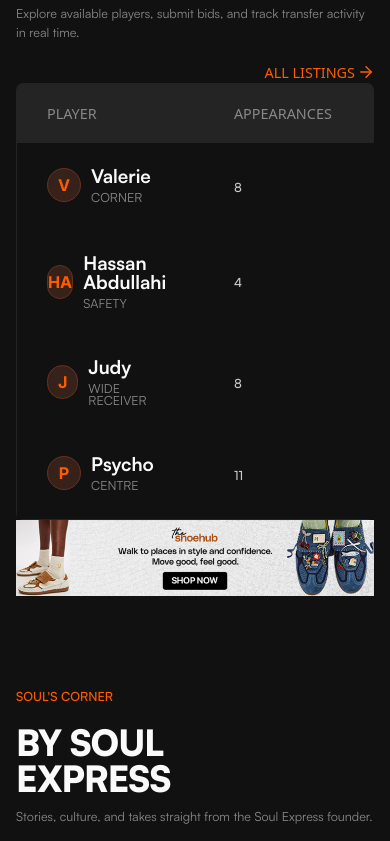
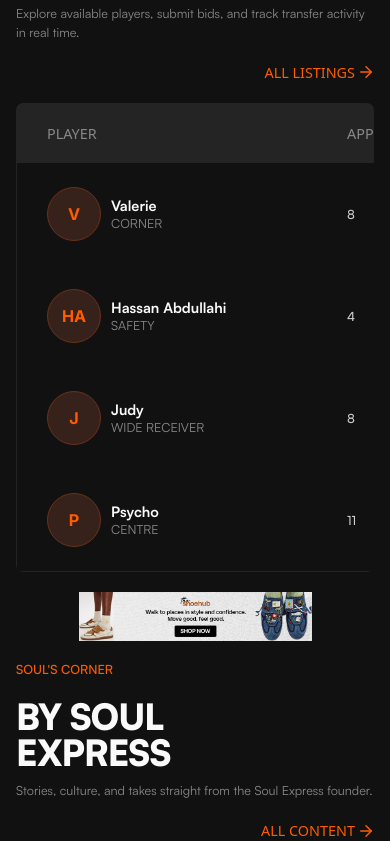
Before and after one commit to Abuja-Blazers/abuja-blazers-frontend, a Next.js app: page / in a window 390 px wide. Shown: the part 3924-4765 px from the top of the page. Built offline with nearby package versions, Linux system fonts and the light colour scheme.

Commit message:
fix: test review

```diff
--- a/app/(main)/page.tsx
+++ b/app/(main)/page.tsx
@@ -94,7 +94,7 @@ export default function Home() {
         </div>
       </section>
 
-      <section className="lg:min-h-dvh pt-30 px-16 lg:pt-60 lg:px-45  flex flex-col lg:gap-70">
+      <section className="lg:min-h-dvh pt-30 px-16 lg:pt-60 lg:px-45 flex flex-col gap-20 lg:gap-70">
         <SectionHeader
           eyebrow="Transfer Market"
           title="Player Market"
@@ -114,10 +114,10 @@ export default function Home() {
           <TableBody>
             {playerMarket.map((player, index) => (
               <TableRow key={index}>
-                <TableCell className="flex gap-10 items-center">
-                  <Initials name={player.metadata.name} className="size-34" />
+                <TableCell className="flex gap-10 items-center min-w-300">
+                  <Initials name={player.metadata.name} className="size-54 flex items-center justify-center" />
                   <span className="flex flex-col gap-5">
-                    <span className="font-title-lg font-bold tracking-normal text-grey-200 capitalize">
+                    <span className="font-heading lg:font-title-lg font-bold! tracking-normal text-grey-200 capitalize">
                       {player.metadata.name}
                     </span>
                     <span className="font-label tracking-normal leading-none uppercase text-grey-25">
@@ -134,7 +134,7 @@ export default function Home() {
                 <TableCell>
                   <Link
                     href={`/player-market/${player.id}`}
-                    className="btn p-10 inline-flex font-button text-stc-200 font-medium uppercase rounded-[3px] border border-stc-200 min-w-77"
+                    className="pointer-events-none btn p-10 inline-flex font-button text-stc-200 font-medium uppercase rounded-[3px] border border-stc-200 min-w-77"
                   >
                     View
                   </Link>
@@ -145,16 +145,16 @@ export default function Home() {
         </Table>
       </section>
 
-      <section className="min-h-dvh px-16 lg:px-45 flex flex-col gap-92">
+      <section className="min-h-dvh py-20 lg:py-0 px-16 lg:px-45 flex flex-col gap-20 lg:gap-92">
         <Link href="" className="mx-auto grid place-content-center">
           <Image
             src={ShoeAd}
-            className="h-auto object-cover hover:scale-98 active:scale-98 duration-300 ease-in-out"
+            className="h-auto w-233 lg:w-680 object-cover hover:scale-98 active:scale-98 duration-300 ease-in-out"
             alt=""
-            width={680}
+            width={0}
           />
         </Link>
-        <div className="pb-50 flex flex-col gap-73">
+        <div className="lg:pb-50 flex flex-col gap-73">
           <SectionHeader
             eyebrow="Soul's Corner"
             title="By Soul Express"
--- a/components/Footer.tsx
+++ b/components/Footer.tsx
@@ -49,10 +49,10 @@ export default function Footer() {
             ))}
           </div>
         </div>
-        <div className="border-t border-t-grey-300 grid gap-20 lg:gap-0 lg:grid-cols-3 justify-between py-40">
+        <div className="border-t border-t-grey-300 grid lg:gap-0 lg:grid-cols-3 justify-between py-40">
           <p className="text-grey-25 font-label tracking-normal">© 2026 Abuja Blazers. All rights reserved.</p>
-          <p className="lg:text-center text-grey-25 font-label tracking-normal">Abuja, Nigeria</p>
-          <p className="lg:text-right text-grey-25 font-label tracking-normal">Studio Fameely</p>
+          <p className="lg:text-center text-grey-25 font-label tracking-normal mt-20 lg:mt-0">Abuja, Nigeria</p>
+          <p className="lg:text-right text-grey-25 font-label tracking-normal mt-10 lg:mt-0">Studio Fameely</p>
         </div>
       </div>
     </footer>
--- a/components/Initials.tsx
+++ b/components/Initials.tsx
@@ -5,7 +5,7 @@ import { formatInitials } from "@/utils/data";
 
 export default function Initials({ name, className }: { name: string } & ComponentProps<"div">) {
   return (
-    <div className={clsx("rounded-full border border-stc-500 bg-stc-400 flex items-center justify-center", className)}>
+    <div className={clsx("rounded-full border border-stc-500 bg-stc-400 flex items-center justify-center p-10 lg:p-0", className)}>
       <p className="uppercase text-stc-200 font-title">{formatInitials(name)}</p>
     </div>
   );
```
